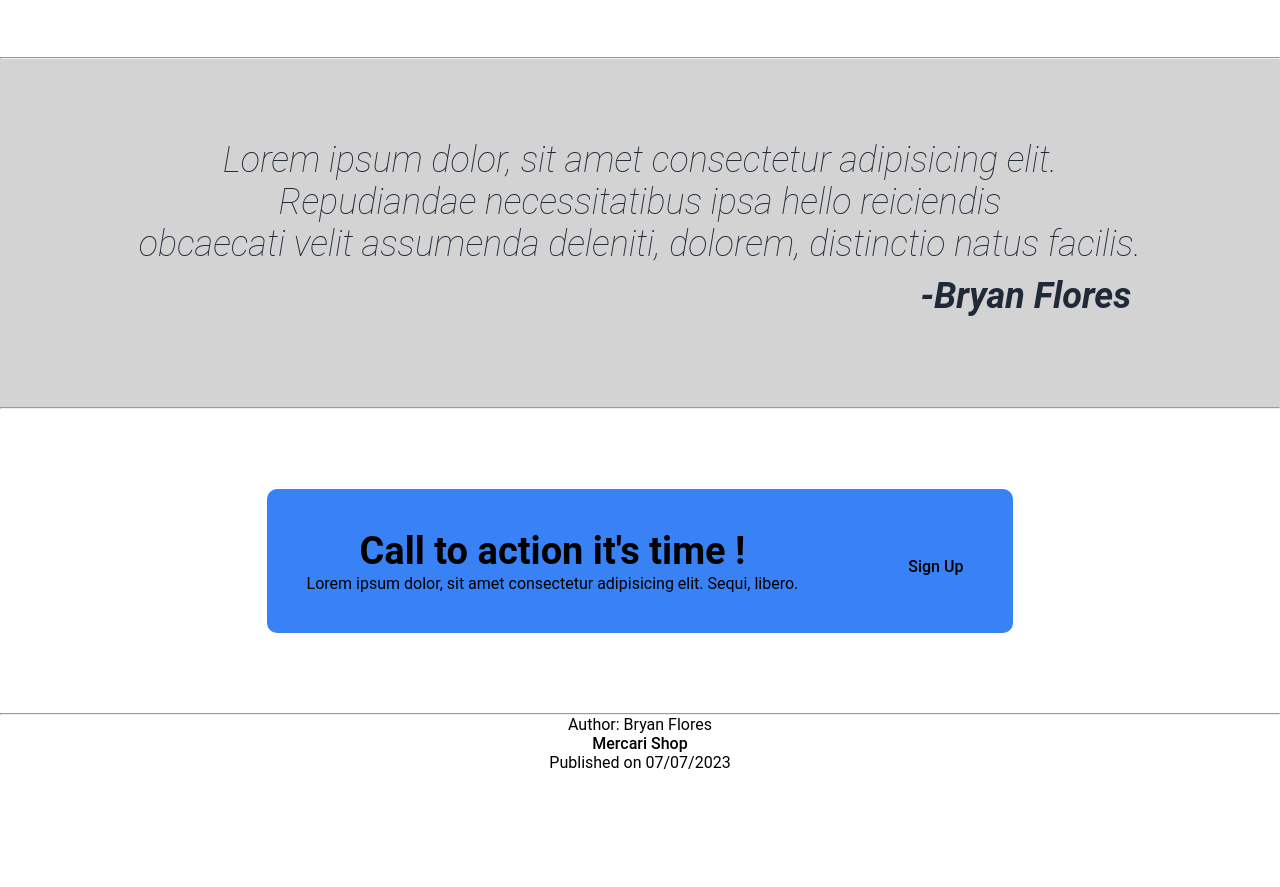
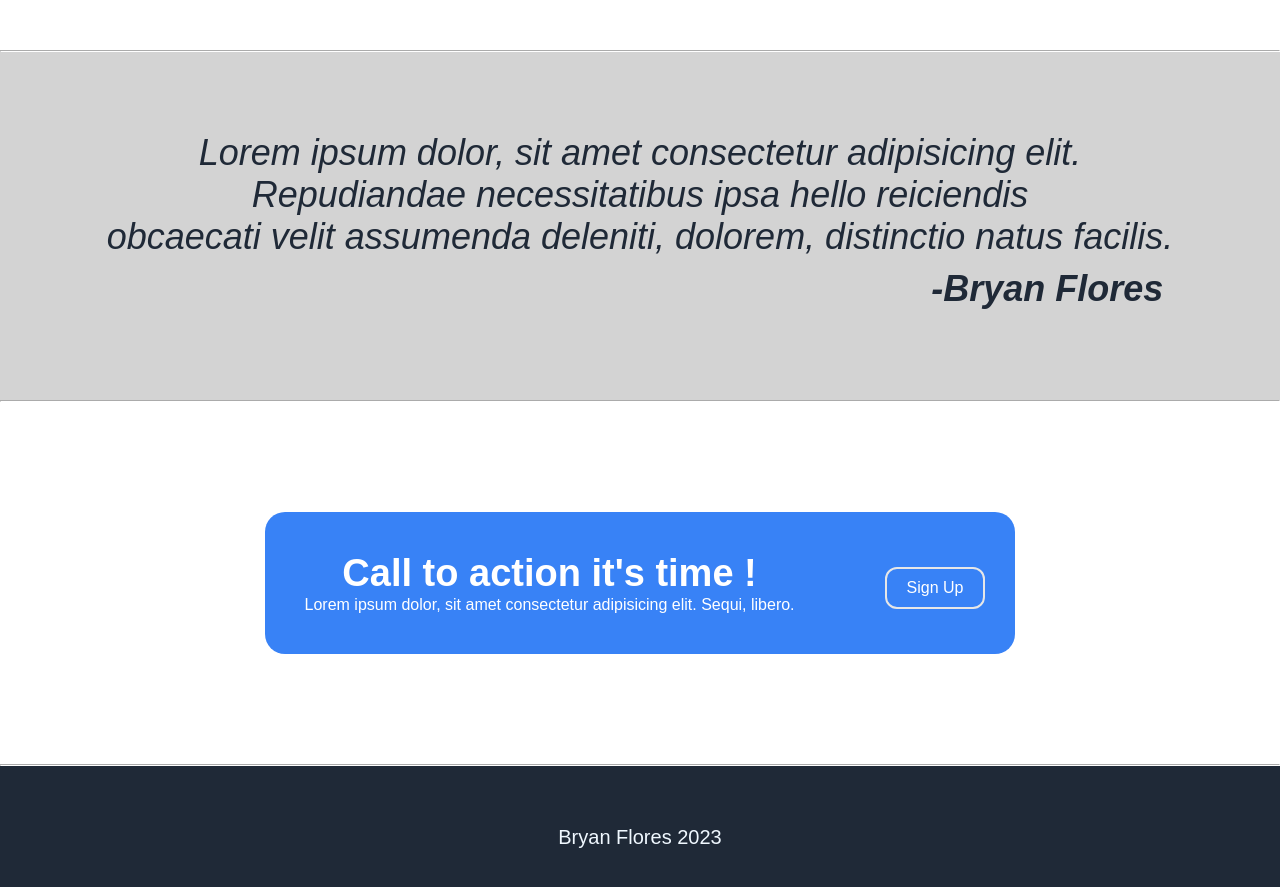
Before and after one commit to bryflores23/landing-page, a plain HTML site: page index.html in a window 1280 px wide. Shown: the part 983-1870 px from the top of the page. Before the commit the page ends 1755 px from the top, so only its background shows below. Drawn offline with Linux system fonts and the light colour scheme.

Commit message:
finished the footer. need more practice on writing cleaner code.

```diff
--- a/index.html
+++ b/index.html
@@ -20,7 +20,7 @@
               <a href="#">About us</a>
             </li>
             <li>
-              <a href="#">Our clients</a>
+              <a href="https://www.mercari.com/u/740424871?sv=0">Our Shop</a>
             </li>
             <li>
               <a href="#">Contact</a>
@@ -142,9 +142,11 @@
     </main>
     <hr />
     <footer>
-      <p>Author: Bryan Flores</p>
-      <p><a href="https://www.mercari.com/u/740424871?sv=0">Mercari Shop</a></p>
-      <p>Published on 07/07/2023</p>
+      <div class="final-section">
+        <div class="author">
+          <p>Bryan Flores 2023</p>
+        </div>
+      </div>
     </footer>
   </body>
 </html>
--- a/styles.css
+++ b/styles.css
@@ -1,6 +1,6 @@
 * {
   text-align: center;
-  font-family: roboto, sans-serif;
+  font-family: sans-serif;
   box-sizing: border-box;
   margin: 0;
   padding: 0;
@@ -17,8 +17,10 @@ button {
 
 button {
   background-color: #3882f6;
-  border: none;
-  color: black;
+  border: 2px solid black;
+  border-color: #e7e7e7;
+  color: white;
+
   padding: 10px 20px;
   text-align: center;
   text-decoration: none;
@@ -30,13 +32,17 @@ button {
 }
 
 button:hover {
-  background-color: lightblue; /* Green */
+  background-color: lightblue;
 }
 
 header {
   background-color: #1f2937;
   padding: 30px 50px;
   color: aliceblue;
+}
+
+hr {
+  border-color: white;
 }
 
 li {
@@ -144,8 +150,10 @@ section p {
   justify-content: flex-end;
   align-items: center;
   background-color: #3882f6;
+  border-radius: 20px;
+  margin: 30px;
   padding: 30px;
-  border-radius: 10px;
+  color: white;
 }
 
 .text-two {
@@ -155,5 +163,26 @@ section p {
 
 . .action-signup {
   margin: auto;
-  border: rgb(213, 228, 240);
 }
+
+footer {
+  background-color: #1f2937;
+  padding-top: 60px;
+  padding-bottom: 60px;
+}
+
+footer p {
+  font-weight: 500;
+  font-size: 20px;
+  color: aliceblue;
+}
+
+.final-section {
+  display: inline;
+}
+
+.author {
+  display: flex;
+  align-items: center;
+  justify-content: center;
+}
```
